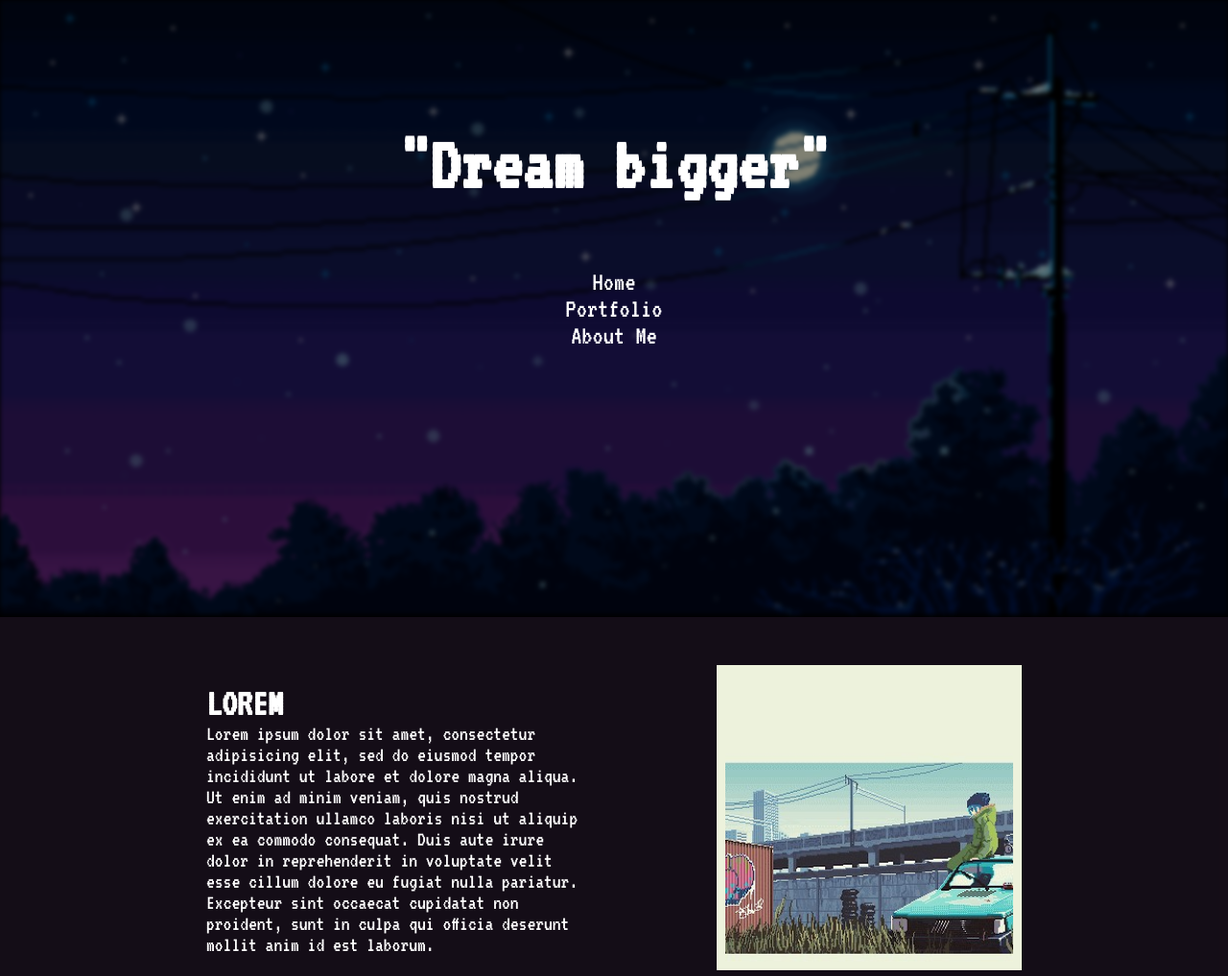
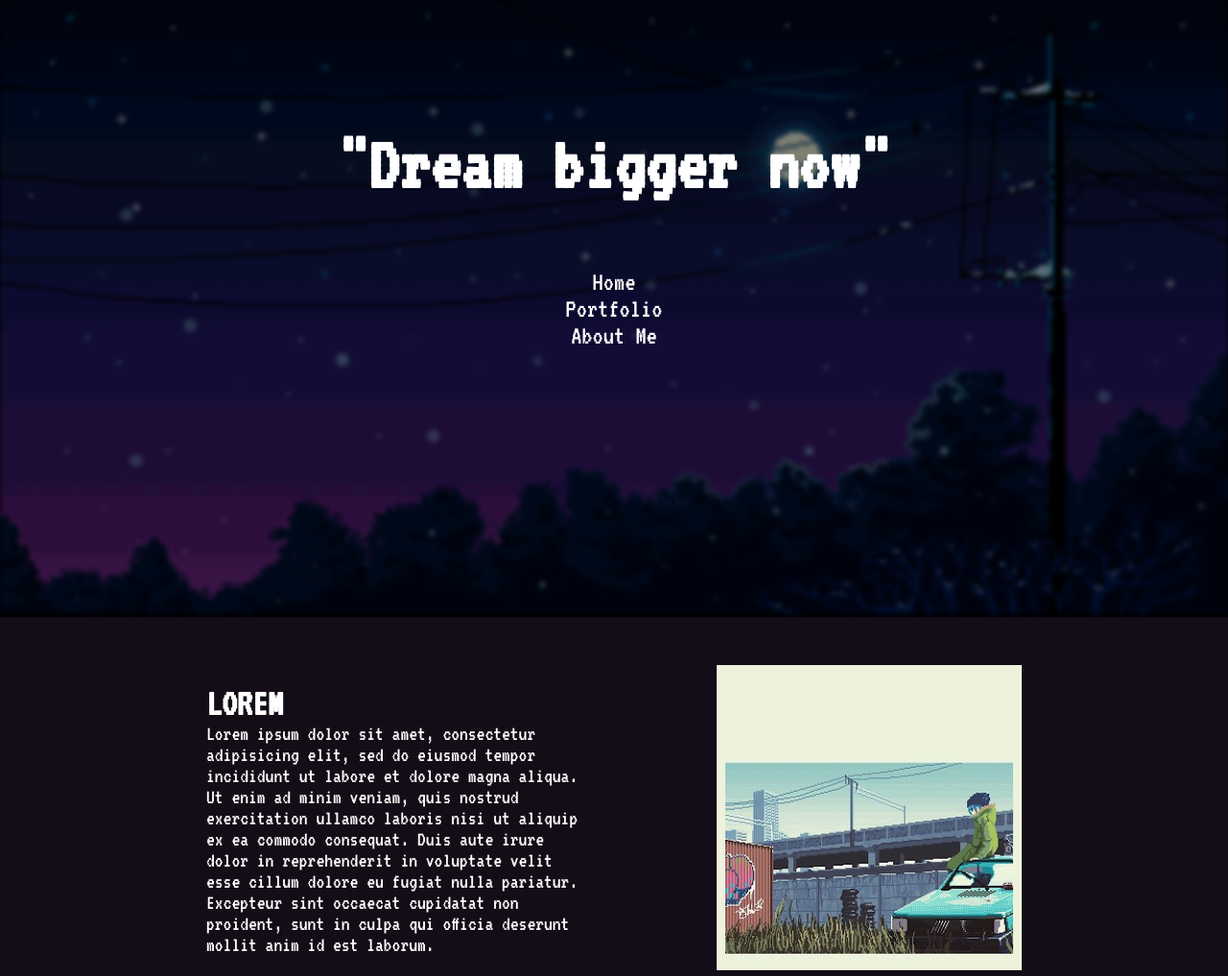
Before and after one commit to AdrianDieDose/Pixel-game-Website, a plain HTML site: page index.html in a window 1280 px wide. Shown: the top 1017 px of the page at 96% size. Drawn offline with Linux system fonts and the light colour scheme.

Commit message:
added now

```diff
--- a/index.html
+++ b/index.html
@@ -12,7 +12,7 @@
 <body>
   <div class="wrapper">
     <div class="heading">
-      <h1>"Dream bigger"</h1>
+      <h1>"Dream bigger now"</h1>
     </div>
     <div class="navigation">
       <nav>
```
